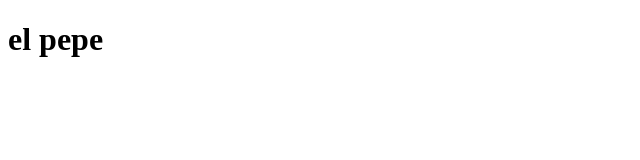
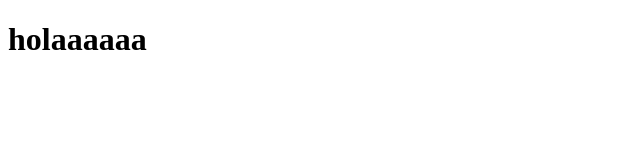
Before and after one commit to antoniocastillo-08/antoniocastillo-08.github.io, a plain HTML site: page index.html in a window 1280 px wide. Shown: the whole page, without its empty margins (0-640 px from the left). Drawn offline with Linux system fonts and the light colour scheme.

Commit message:
Initial commit

```diff
--- a/index.html
+++ b/index.html
@@ -7,7 +7,7 @@
 </head>
 <body>
     <h1>
-        el pepe
+        holaaaaaa
     </h1>
 </body>
 </html>
```
